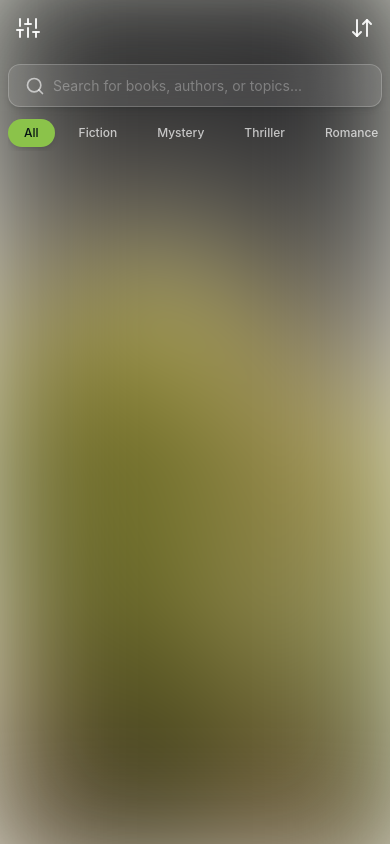
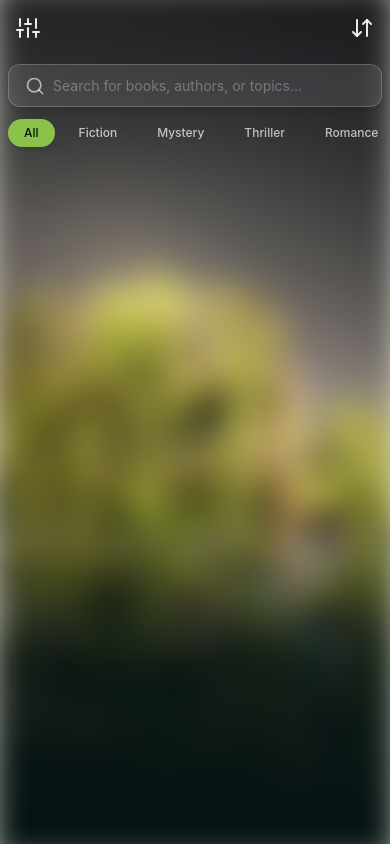
Before and after one commit to jespergran98/gutendex, a React app: page / in a window 390 px wide. Built offline with nearby package versions, Linux system fonts and the light colour scheme; the HTML template or start-up script is replaced by a standard one.

Commit message:
improved homepage background and blur, and added fade towards bottom of background

```diff
--- a/src/pages/HomePage/HomePage.css
+++ b/src/pages/HomePage/HomePage.css
@@ -16,9 +16,20 @@
   background-size: cover;
   background-position: center;
   background-repeat: no-repeat;
-  filter: blur(80px);
-  opacity: 1;
-  z-index: -1;
+  filter: blur(16px);
+  transform: scale(1.05);
+  z-index: -2;
+}
+
+.background-blur::after {
+  content: '';
+  position: absolute;
+  bottom: 0;
+  left: 0;
+  width: 100%;
+  height: 65%;
+  background: linear-gradient(to bottom, transparent 0%, rgba(6, 19, 19, 0.85) 40%, #061313 85%);
+  z-index: 1;
 }
 
 .home-container {
@@ -78,8 +89,7 @@
     padding: var(--space-sm);
   }
 
-  .background-blur {
-    filter: blur(60px);
-    transform: scale(1.1);
+  .background-blur::after {
+    height: 40%;
   }
 }
```
